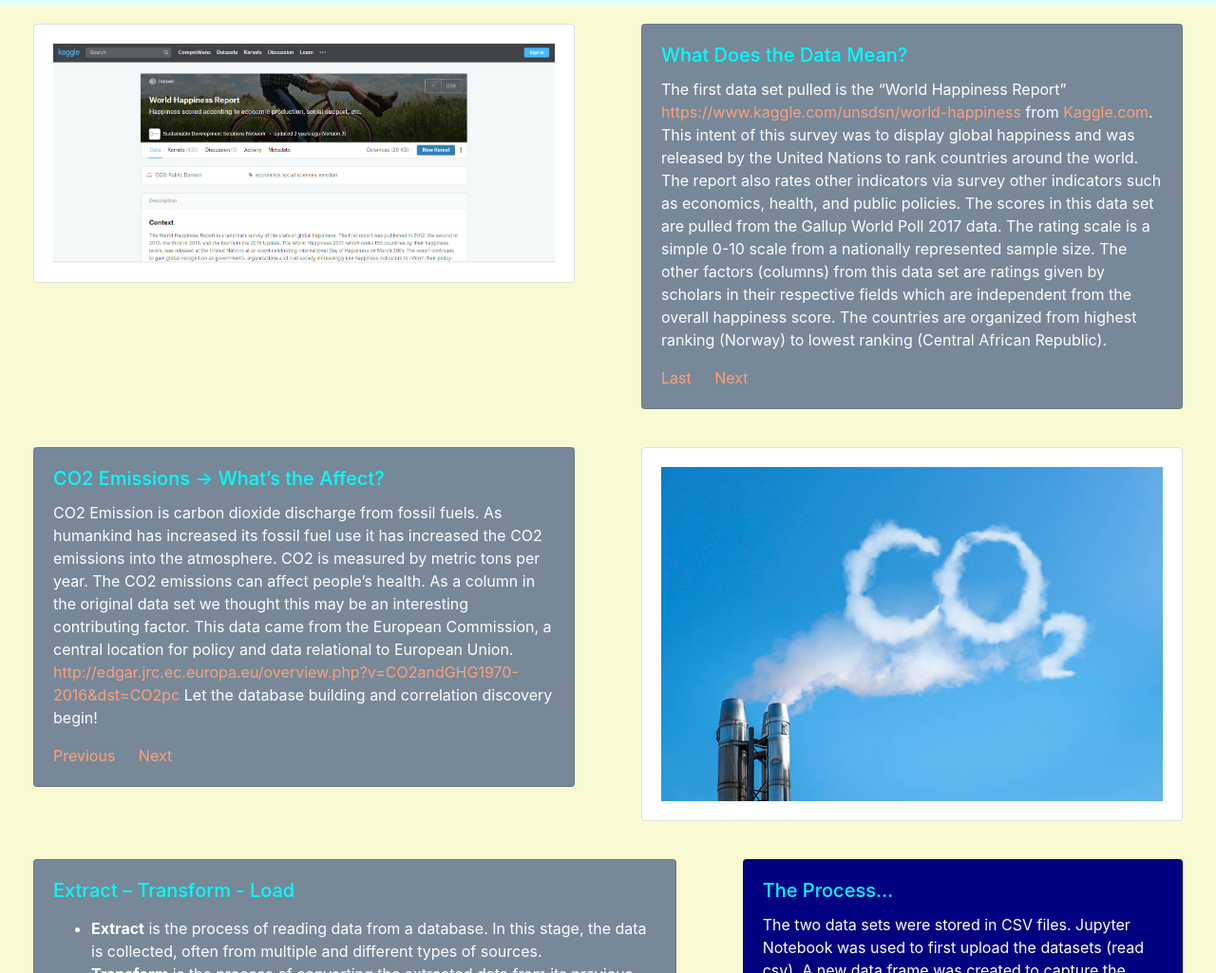
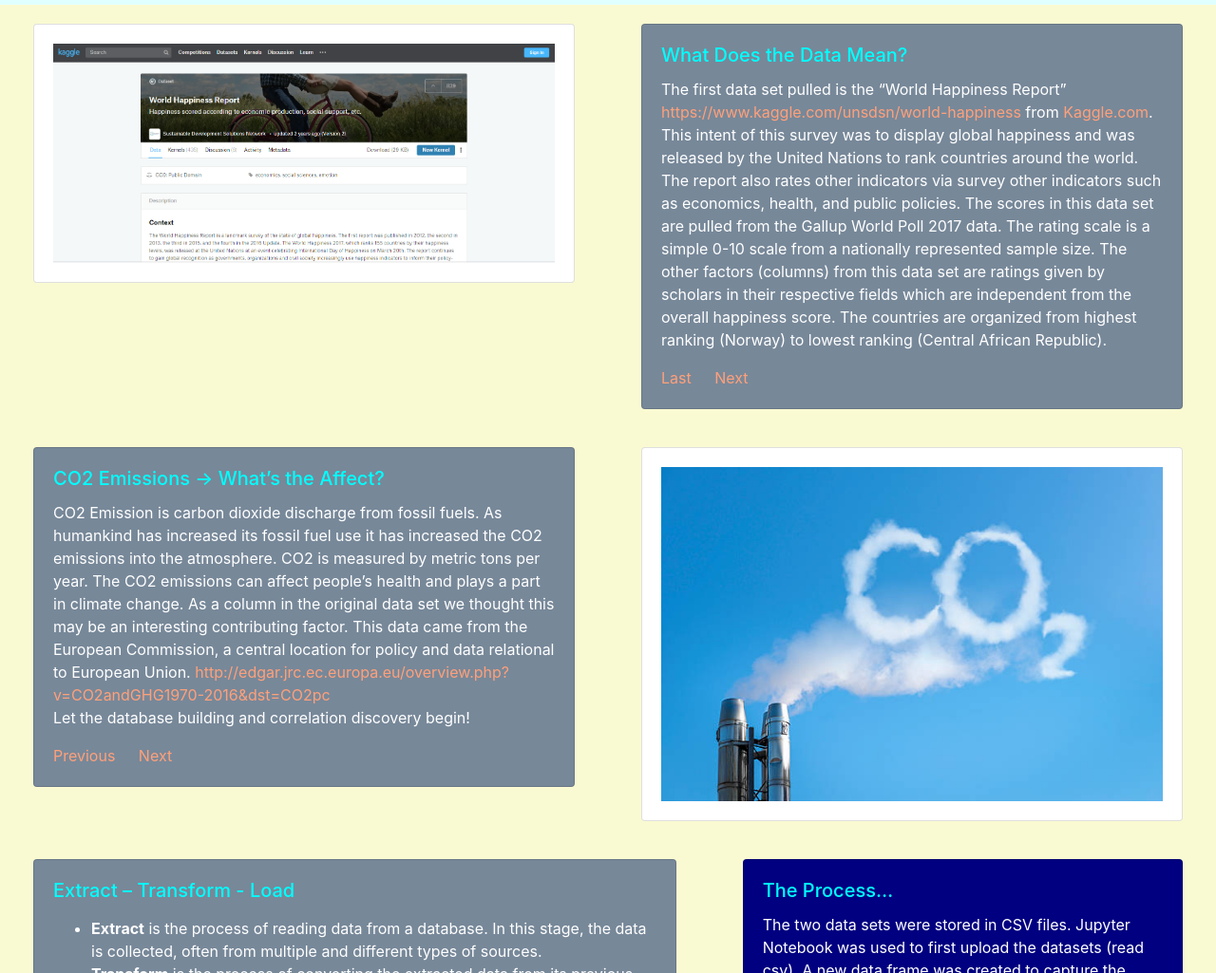
Before and after one commit to tsaifoon/HappinessVSCO2, a plain HTML site: page tech.html in a window 1280 px wide. Shown: the part 75-1100 px from the top of the page at 95% size. Drawn offline with nearby package versions, Linux system fonts and the light colour scheme.

Commit message:
techdoc update 2

```diff
--- a/tech.html
+++ b/tech.html
@@ -92,8 +92,8 @@
                                     <div class="card-body">
                                       <h5 class="card-title">CO2 Emissions -> What’s the Affect?</h5>
                                         <p class="card-text">
-                                            CO2 Emission is carbon dioxide discharge from fossil fuels. As humankind has increased its fossil fuel use it has increased the CO2 emissions into the atmosphere. CO2 is measured by metric tons per year. The CO2 emissions can affect people’s health. As a column in the original data set we thought this may be an interesting contributing factor.
-                                            This data came from the European Commission, a central location for policy and data relational to European Union. <a href="http://edgar.jrc.ec.europa.eu/overview.php?v=CO2andGHG1970-2016&dst=CO2pc" style=color:lightsalmon>http://edgar.jrc.ec.europa.eu/overview.php?v=CO2andGHG1970-2016&dst=CO2pc</a> Let the database building and correlation discovery begin!
+                                            CO2 Emission is carbon dioxide discharge from fossil fuels. As humankind has increased its fossil fuel use it has increased the CO2 emissions into the atmosphere. CO2 is measured by metric tons per year. The CO2 emissions can affect people’s health and plays a part in climate change. As a column in the original data set we thought this may be an interesting contributing factor.
+                                            This data came from the European Commission, a central location for policy and data relational to European Union. <a href="http://edgar.jrc.ec.europa.eu/overview.php?v=CO2andGHG1970-2016&dst=CO2pc" style=color:lightsalmon>http://edgar.jrc.ec.europa.eu/overview.php?v=CO2andGHG1970-2016&dst=CO2pc</a> <br/>Let the database building and correlation discovery begin!
                                             </p>
                                       <a href="#one" class="card-link">Previous</a>
                                       <a href="#three" class="card-link">Next</a>
```
